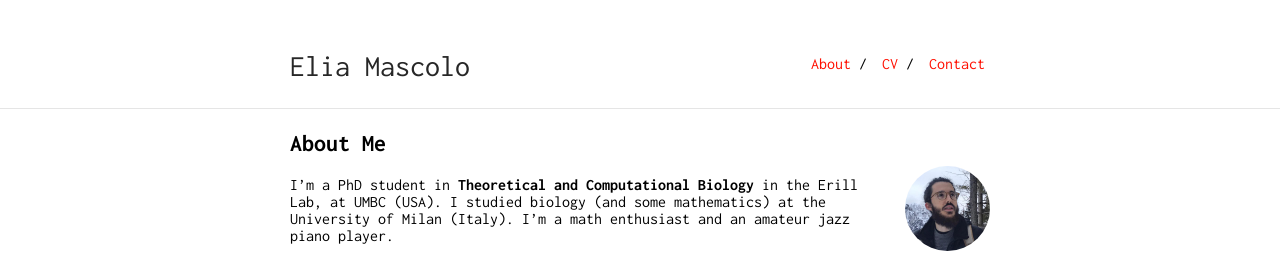
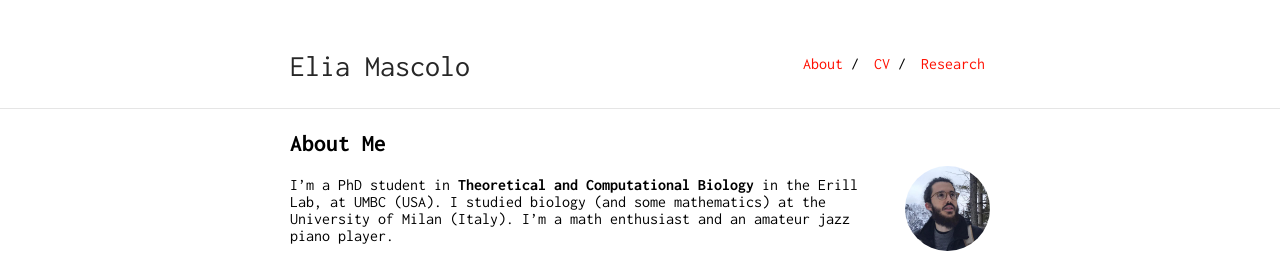
Before and after one commit to eliamascolo/eliamascolo.github.io, a Jekyll site: the page built from index.md, in a window 1280 px wide. Shown: the top 253 px of the page. Built offline with Jekyll 4.4.1, drawn with Linux system fonts in a browser that asks for light colours; our own code applies the rules of GitHub Pages for plain Markdown files.

Commit message:
Add research page

```diff
--- a/_config.yml
+++ b/_config.yml
@@ -24,5 +24,5 @@ nav:
    link: "/"
  - name: "CV"
    link: "CV_Elia_Mascolo.pdf"
- - name: "Contact"
-   link: "contact"
+ - name: "Research"
+   link: "research"
```
Also changed, not shown: research.md (added, +7 -0 lines).
